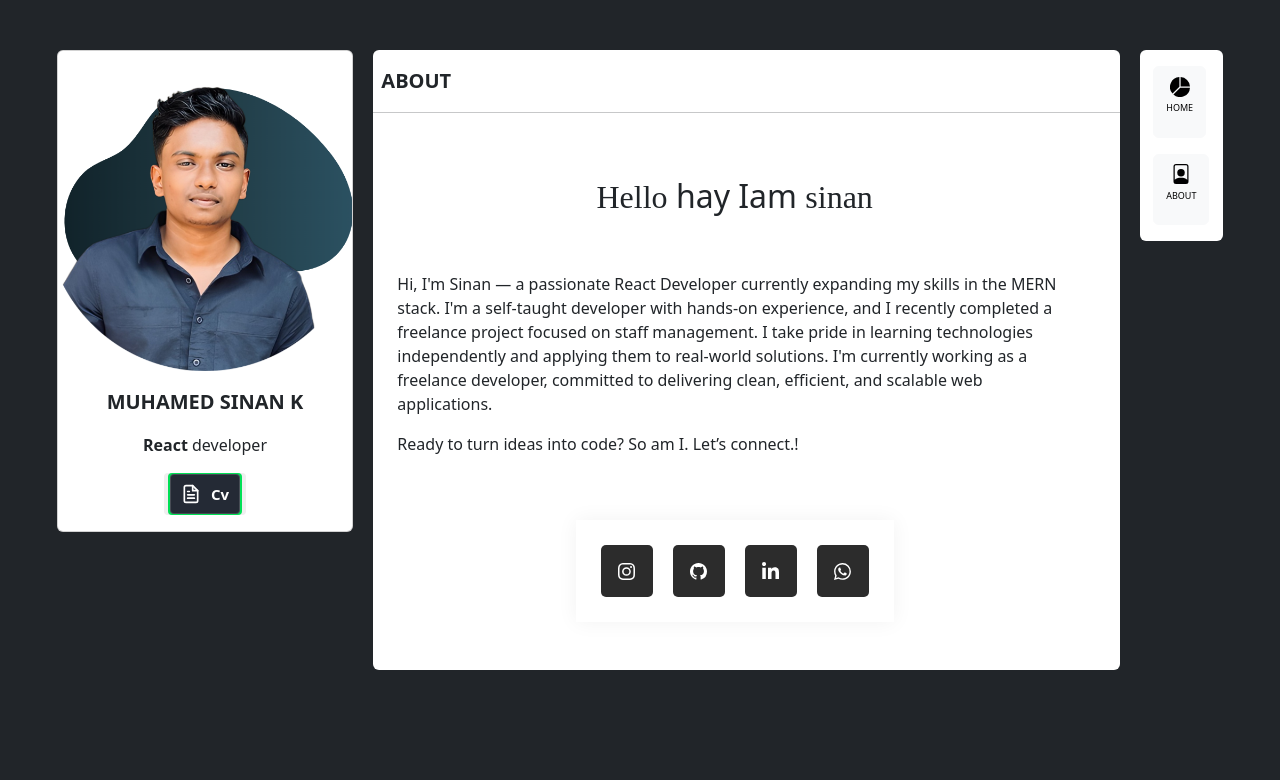
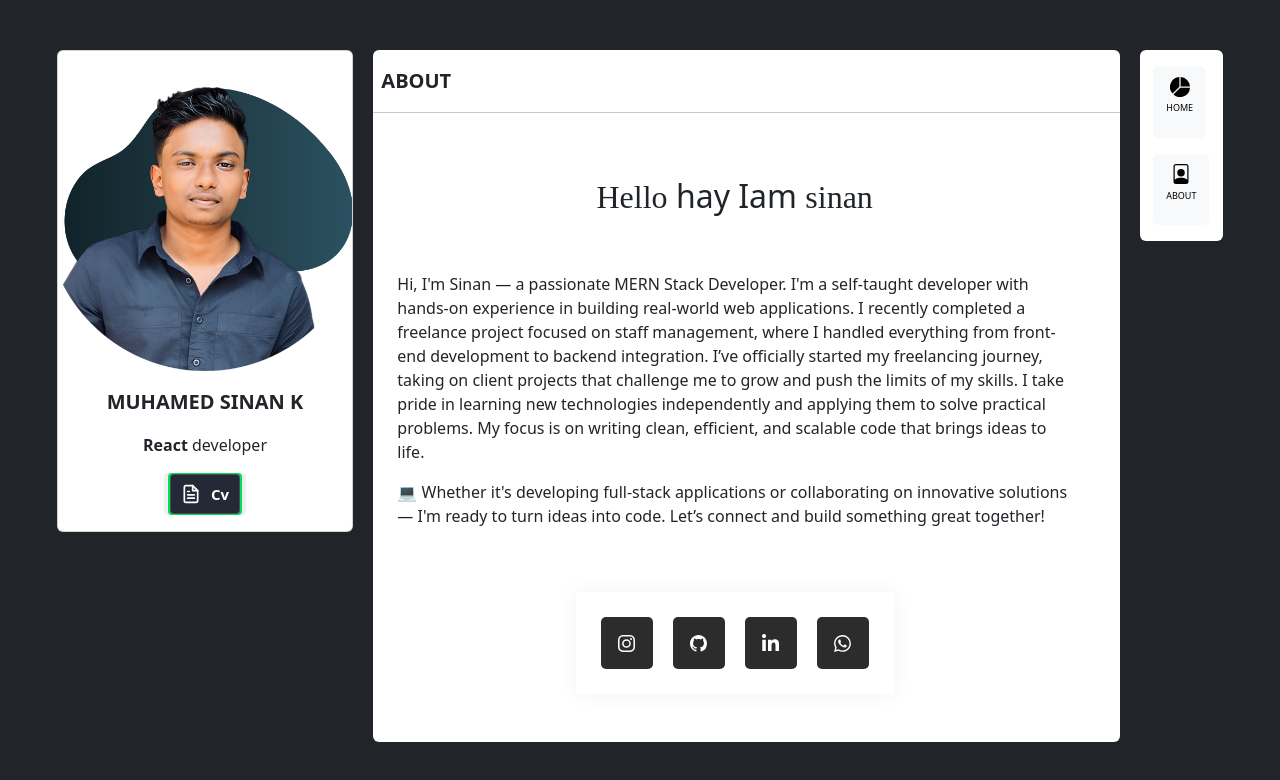
Before and after one commit to m-sinan/My-Portfolio, a plain HTML site: page index.html in a window 1280 px wide. Both pictures are taken after a click on the link "ABOUT". Drawn offline with nearby package versions, Linux system fonts and the light colour scheme.

Commit message:
update about section

```diff
--- a/index.html
+++ b/index.html
@@ -215,9 +215,14 @@
                 <div class="container">
                   <h2 class="pb-5 pt-5 text-center"><span class="fontanime">Hello</span> hay Iam <span
                       class="fontanime">sinan</span></h2>
-                  <p>Hi, I'm Sinan — a passionate React Developer currently expanding my skills in the MERN stack. I'm a self-taught developer with hands-on experience, and I recently completed a freelance project focused on staff management. I take pride in learning technologies independently and applying them to real-world solutions. I'm currently working as a freelance developer, committed to delivering clean, efficient, and scalable web applications.</p>
+                  <p>Hi, I'm Sinan — a passionate MERN Stack Developer.
+I'm a self-taught developer with hands-on experience in building real-world web applications. I recently completed a freelance project focused on staff management, where I handled everything from front-end development to backend integration.
+
+I’ve officially started my freelancing journey, taking on client projects that challenge me to grow and push the limits of my skills. I take pride in learning new technologies independently and applying them to solve practical problems. My focus is on writing clean, efficient, and scalable code that brings ideas to life.
+</p>
                   <!-- <p>I believe that building strong relationships with clients and collaborators is essential to delivering high-quality work. That's why I strive to be communicative, responsive, and flexible in my approach to projects. I'm a team player who values feedback and collaboration, and I'm always looking for ways to improve and grow as a developer.</p> -->
-                  <p>Ready to turn ideas into code? So am I. Let’s connect.!</p>
+                  <p>💻 Whether it's developing full-stack applications or collaborating on innovative solutions — I'm ready to turn ideas into code.
+Let’s connect and build something great together!</p>
                 </div>
               </div>
               <div class="col-lg-12 pb-5 pt-5 d-flex justify-content-center">
```
Also changed, not shown: public/css/home-style.css (indentation only).
